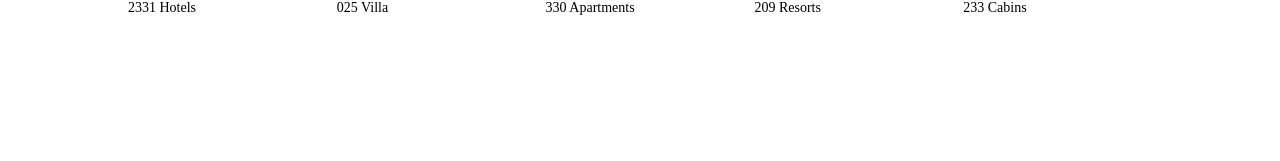
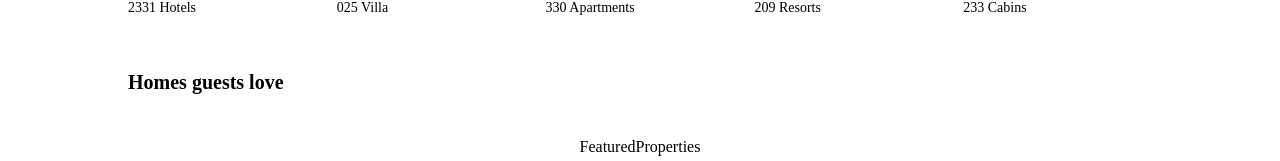
Before and after one commit to DevSatis/booking-app, a React (Create React App) app: page / in a window 1280 px wide. Shown: the part 1008-1169 px from the top of the page. Before the commit the page ends 1044 px from the top, so only its background shows below. Built offline with nearby package versions, Linux system fonts and the light colour scheme.

Commit message:
FeaturedProperties_Commit

```diff
--- /dev/null
+++ b/src/components/featured/featuredProperties/FeaturedProperties.js
@@ -0,0 +1,10 @@
+import React from 'react';
+import './FeaturedProperties.css';
+
+const FeaturedProperties = () => {
+  return (
+    <div>FeaturedProperties</div>
+  )
+}
+
+export default FeaturedProperties
--- a/src/pages/home/Home.js
+++ b/src/pages/home/Home.js
@@ -4,6 +4,7 @@ import Navbar from '../../components/navbar/Navbar';
 import Featured from '../../components/featured/Featured';
 import './Home.css';
 import PropertyList from '../../components/propertyList/PropertyList';
+import FeaturedProperties from '../../components/featured/featuredProperties/FeaturedProperties';
 
 const Home = () => {
   return (
@@ -14,6 +15,9 @@ const Home = () => {
           <Featured />
           <h1 className='homeTitle'>Browse by property type</h1>
           <PropertyList />
+          <h1 className='homeTitle'>Homes guests love</h1>
+          <FeaturedProperties />
+
       </div>
     </>
   )
```
Also changed, not shown: src/components/featured/featuredProperties/FeaturedProperties.css (added).
